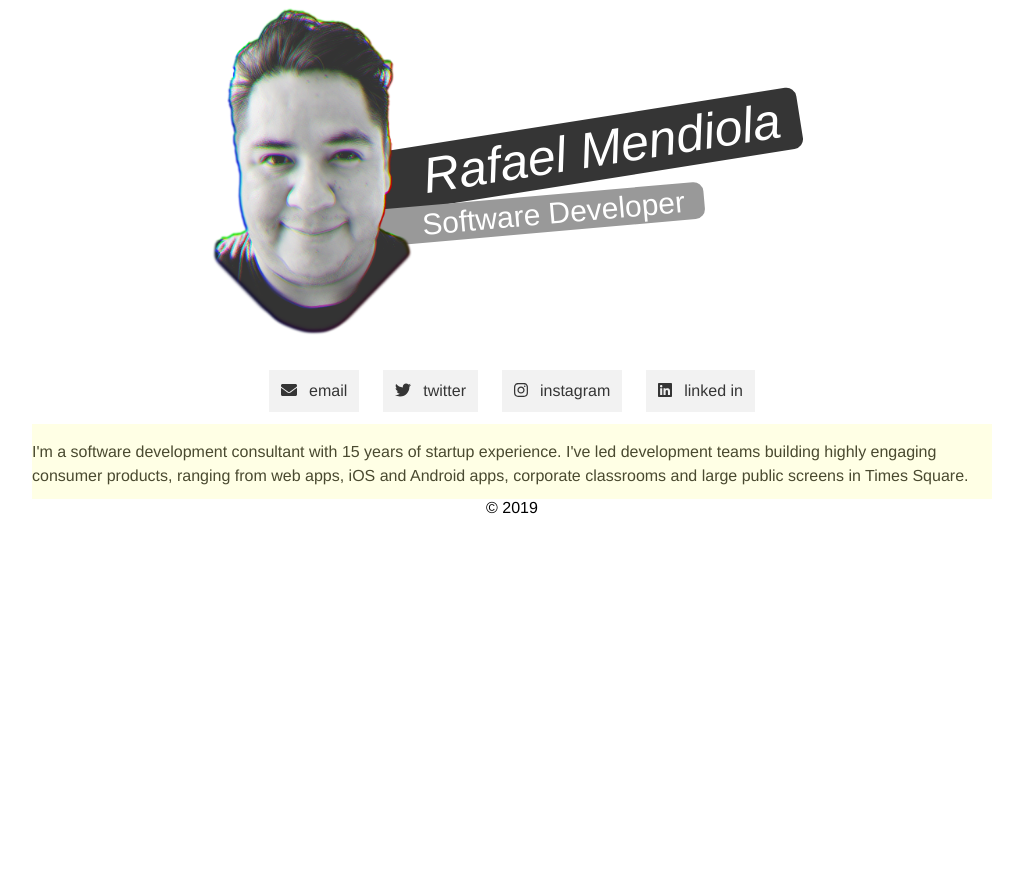
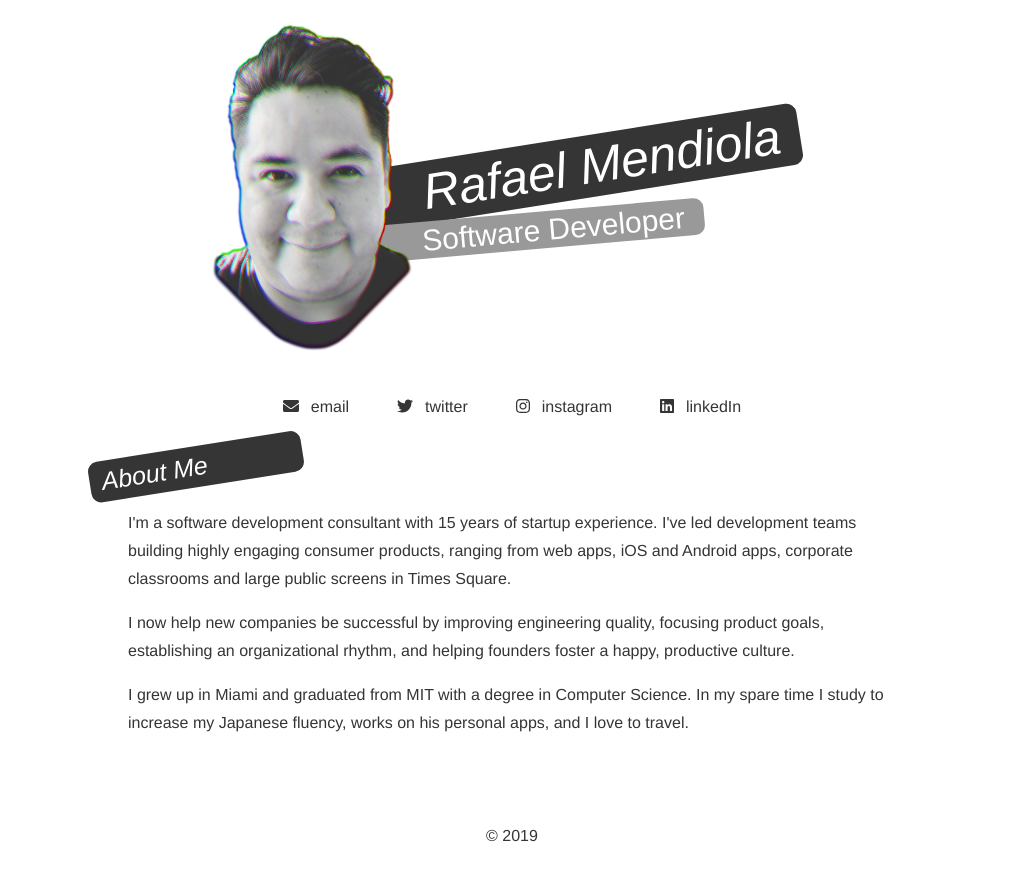
Before and after one commit to dslounge/raf.dev, a Gatsby site: page / in a window 1280 px wide. Shown: the whole page, without its empty margins (128-1151 px from the left). Before the commit the page ends 800 px from the top, so only its background shows below. Built offline with nearby package versions, Linux system fonts and the light colour scheme; Gatsby itself is replaced by a stand-in of ours.

Commit message:
progress

```diff
--- a/src/components/bio.js
+++ b/src/components/bio.js
@@ -1,15 +1,7 @@
 import React, { useState } from "react";
-import { colors } from "../design";
-
-const styles = {
-  p: {
-    lineHeight: "150%",
-    color: colors.black,
-  },
-};
 
 export const Bio = () => {
-  const [open, setOpen] = useState(false);
+  const [open, setOpen] = useState(true);
 
   const closedHeight = 75;
   const openBottomHeight = 50;
@@ -17,29 +9,33 @@
   return (
     <div
       style={{
+        margin: "auto",
+        width: "80%",
         position: "relative",
-        overflow: "hidden",
+        // overflow: "hidden",
         maxHeight: open ? 1000 : closedHeight,
         paddingBottom: open ? openBottomHeight : "auto",
         transition: "max-height 1s",
       }}
     >
-      <p style={styles.p}>
+      <h2>About Me</h2>
+      <p>
         I'm a software development consultant with 15 years of startup
         experience. I've led development teams building highly engaging consumer
         products, ranging from web apps, iOS and Android apps, corporate
         classrooms and large public screens in Times Square.
       </p>
-      <p style={styles.p}>
+      <p>
         I now help new companies be successful by improving engineering quality,
         focusing product goals, establishing an organizational rhythm, and
         helping founders foster a happy, productive culture.
       </p>
-      <p style={styles.p}>
+      <p>
         I grew up in Miami and graduated from MIT with a degree in Computer
         Science. In my spare time I study to increase my Japanese fluency, works
         on his personal apps, and I love to travel.
       </p>
+      {false && (
         <div
           onClick={() => {
             setOpen(!open);
@@ -56,6 +52,7 @@
         >
           {}
         </div>
+      )}
     </div>
   );
 };
--- a/src/components/layout.js
+++ b/src/components/layout.js
@@ -9,28 +9,15 @@
 import PropTypes from "prop-types";
 import SEO from "./seo";
 
-const styles = {
-  body: {
-    fontFamily: "Helvetica, sans-serif",
-    margin: `0 auto`,
-    maxWidth: 960,
-    padding: `0px 1.0875rem 1.45rem`,
-    paddingTop: 0,
-  },
-  footer: {
-    textAlign: "center",
-  },
-};
-
 const Layout = ({ children, title }) => {
   return (
     <>
-      <div style={styles.body}>
+      <div className="mainColumn">
         <main>
           <SEO title={title} />
           {children}
         </main>
-        <footer style={styles.footer}>
+        <footer className="footer">
           {"©  "}
           {new Date().getFullYear()}
         </footer>
--- a/src/components/social-button.js
+++ b/src/components/social-button.js
@@ -4,28 +4,14 @@
 import { faEnvelope } from "@fortawesome/free-solid-svg-icons";
 import { library } from "@fortawesome/fontawesome-svg-core";
 import { fab } from "@fortawesome/free-brands-svg-icons";
-import { spacing, colors } from "../design";
 
 library.add(fab, faEnvelope);
-
-const styles = {
-  socialButton: {
-    backgroundColor: "rgba(0, 0, 0, .05)",
-    padding: spacing.SMALL,
-    margin: spacing.SMALL,
-    color: colors.black,
-    textDecoration: "none",
-  },
-  icon: {
-    marginRight: spacing.SMALL,
-  },
-};
 
 export const SocialButton = props => {
   const { icon, title, url } = props;
   return (
-    <a style={styles.socialButton} href={url} target="_blank" rel="noopener">
-      <FontAwesomeIcon style={styles.icon} icon={icon} />
+    <a className="socialButton" href={url} target="_blank" rel="noopener">
+      <FontAwesomeIcon className="icon" icon={icon} />
       {title}
     </a>
   );
--- a/src/design.js
+++ b/src/design.js
@@ -2,10 +2,10 @@
   TINY: "6px",
   SMALL: "12px",
   BASE: "24px",
-}
+};
 
 export const colors = {
   black: "#353535",
   gray: "#999999",
   white: "#ffffff",
-}
+};
--- /dev/null
+++ b/src/global.scss
@@ -0,0 +1,112 @@
+$spacing_tiny: 6px;
+$spacing_small: 12px;
+$spacing_base: 24px;
+$spacing_large: 48px;
+$spacing_huge: 96px;
+
+$bw0: #353535;
+$bw3: #999999;
+$bw5: #ffffff;
+
+p {
+  line-height: 175%;
+}
+
+h2 {
+  display: inline-block;
+  margin: 0;
+  margin-bottom: $spacing_small;
+  background-color: $bw0;
+  font-size: 25px;
+  color: $bw5;
+  padding: $spacing_tiny;
+  padding-left: $spacing_small;
+  padding-right: $spacing_huge;
+  border-radius: 10px;
+  font-style: italic;
+  font-weight: 100;
+  transform: rotate(-9deg) translate(-40px);
+}
+
+.mainColumn {
+  color: $bw0;
+  font-family: helvetica, sans-serif;
+  margin: 0 auto;
+  margin-top: $spacing_base;
+  max-width: 960px;
+  padding: 0px 1.0875rem 1.45rem;
+  padding-top: 0;
+}
+
+.row {
+  display: flex;
+  flex-direction: row;
+  justify-content: center;
+}
+
+.socialButton {
+  padding: $spacing_small;
+  margin: $spacing_small;
+  color: $bw0;
+  text-decoration: none;
+  .icon {
+    margin-right: $spacing_small;
+  }
+}
+
+.socialButton:hover {
+  background-color: rgba(0, 0, 0, 0.05);
+  border-radius: 5px;
+  color: #2a75ba;
+}
+
+.profileImage {
+  width: 200px;
+  position: relative;
+  z-index: 2;
+}
+
+.name {
+  display: inline-block;
+  background-color: $bw0;
+  font-size: 50px;
+  line-height: 50px;
+  color: $bw5;
+  padding: $spacing_tiny;
+  border-radius: 10px;
+  font-style: italic;
+  transform: rotate(-9deg);
+  padding-left: 170px;
+  padding-right: 20px;
+}
+
+.rafTitle {
+  display: inline-block;
+  background-color: $bw3;
+  font-size: 30px;
+  line-height: 25px;
+  color: $bw5;
+  padding: $spacing_tiny;
+  border-radius: 10px;
+  transform: rotate(-5deg);
+  margin-top: 10px;
+  padding-left: 170px;
+  padding-right: 20px;
+}
+
+.header {
+  display: flex;
+  align-items: center;
+  justify-content: center;
+}
+
+.headerInner {
+  position: relative;
+  height: 350px;
+  width: 600px;
+}
+
+.footer {
+  margin: $spacing_base;
+  text-align: center;
+}
--- a/src/pages/index.js
+++ b/src/pages/index.js
@@ -1,81 +1,15 @@
 import React from "react";
-// import { Link } from "gatsby"
-// import Image from "../components/image"
 import { SocialButton } from "../components/social-button";
 import Layout from "../components/layout";
-import { spacing, colors } from "../design";
 import rafProfile from "../images/raf-profile.png";
 import { Bio } from "../components/bio";
-
-// <Link to="/page-2/">Go to page 2</Link>
-
-// <Image />
-
-const styles = {
-  row: {
-    display: "flex",
-    flexDirection: "row",
-    justifyContent: "center",
-  },
-  socialButton: {
-    backgroundColor: "rgba(0, 0, 0, .4)",
-    padding: spacing.SMALL,
-    margin: spacing.SMALL,
-  },
-  profileImage: {
-    width: 200,
-    position: "relative",
-    zIndex: 2,
-  },
-  name: {
-    display: "inline-block",
-    backgroundColor: colors.black,
-    fontSize: 50,
-    lineHeight: "50px",
-    color: colors.white,
-    padding: spacing.TINY,
-    borderRadius: "10px",
-    fontStyle: "italic",
-    transform: "rotate(-9deg)",
-    paddingLeft: 170,
-    paddingRight: 20,
-  },
-  rafTitle: {
-    display: "inline-block",
-    backgroundColor: colors.gray,
-    fontSize: 30,
-    lineHeight: "25px",
-    color: colors.white,
-    padding: spacing.TINY,
-    borderRadius: "10px",
-    transform: "rotate(-5deg)",
-    marginTop: 10,
-    paddingLeft: 170,
-    paddingRight: 20,
-  },
-  header: {
-    display: "flex",
-    alignItems: "center",
-    justifyContent: "center",
-  },
-  headerInner: {
-    position: "relative",
-    height: 350,
-    width: 600,
-  },
-  p: {
-    lineHeight: "150%",
-    color: colors.black,
-  },
-};
-
-// TODO: make bio collapsible
+import "../global.scss";
 
 const IndexPage = () => (
   <Layout title="Home">
-    <div style={styles.header}>
-      <div style={styles.headerInner}>
-        <img style={styles.profileImage} src={rafProfile} alt="raf profile" />
+    <div className="header">
+      <div className="headerInner">
+        <img className="profileImage" src={rafProfile} alt="raf profile" />
         <div
           style={{
             transform: "translate(40px, -210px)",
@@ -83,13 +17,13 @@
             zIndex: 1,
           }}
         >
-          <div style={styles.name}>Rafael Mendiola</div>
+          <div className="name">Rafael Mendiola</div>
           <br />
-          <div style={styles.rafTitle}>Software Developer</div>
+          <div className="rafTitle">Software Developer</div>
         </div>
       </div>
     </div>
-    <div style={styles.row}>
+    <div className="row">
       <SocialButton
         icon="envelope"
         title="email"
@@ -107,7 +41,7 @@
       />
       <SocialButton
         icon={["fab", "linkedin"]}
-        title="linked in"
+        title="linkedIn"
         url="https://linkedin.com/in/groundcontrol"
       />
     </div>
```
Also changed, not shown: 1 other file. Lines whose indentation alone changed are shown as unchanged.
